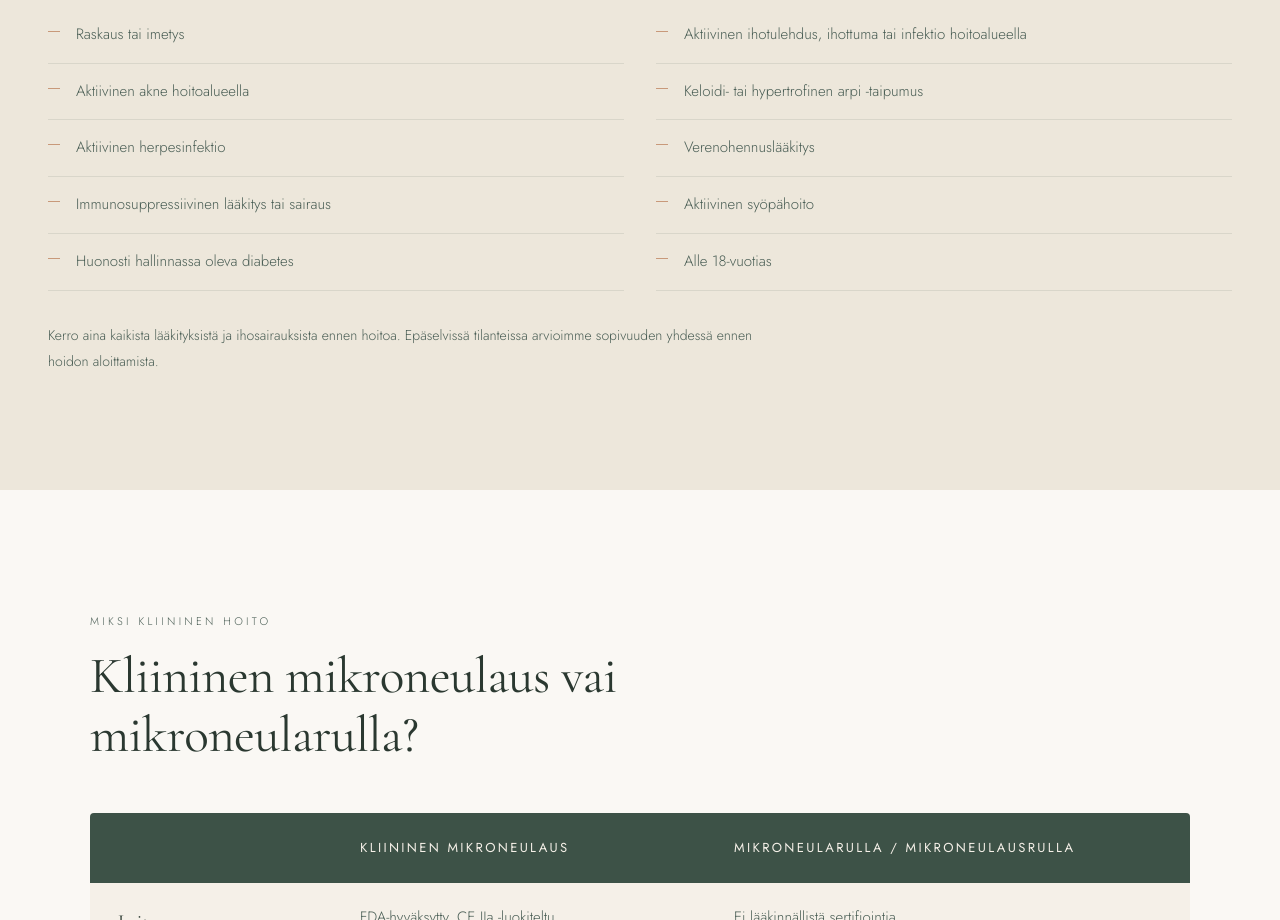
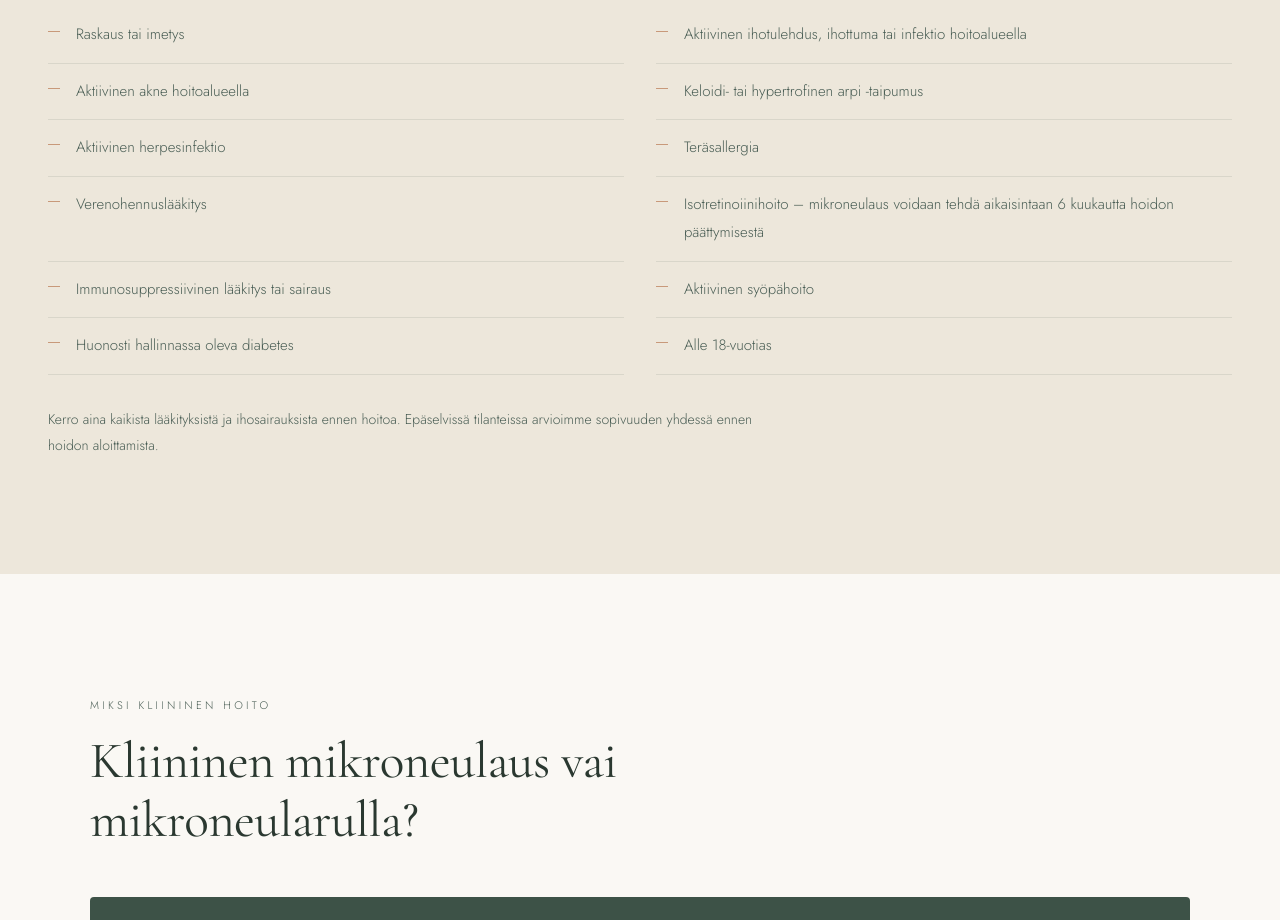
Before and after one commit to JaakkoSan/studiomahla, a plain HTML site: page index.html in a window 1280 px wide. Shown: the part 3020-3940 px from the top of the page. Drawn offline with nearby package versions, Linux system fonts and the light colour scheme.

Commit message:
Add files via upload

```diff
--- a/index.html
+++ b/index.html
@@ -917,7 +917,9 @@
         <li>Aktiivinen akne hoitoalueella</li>
         <li>Keloidi- tai hypertrofinen arpi -taipumus</li>
         <li>Aktiivinen herpesinfektio</li>
+        <li>Teräsallergia</li>
         <li>Verenohennuslääkitys</li>
+        <li>Isotretinoiinihoito – mikroneulaus voidaan tehdä aikaisintaan 6 kuukautta hoidon päättymisestä</li>
         <li>Immunosuppressiivinen lääkitys tai sairaus</li>
         <li>Aktiivinen syöpähoito</li>
         <li>Huonosti hallinnassa oleva diabetes</li>
```
